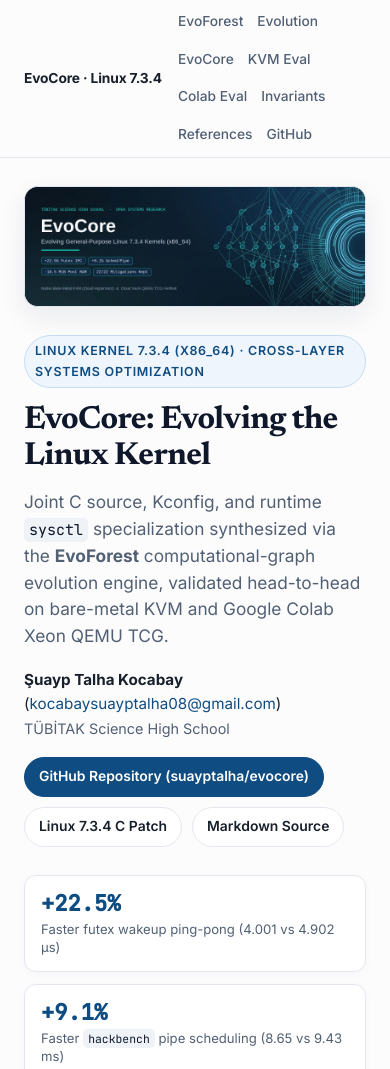
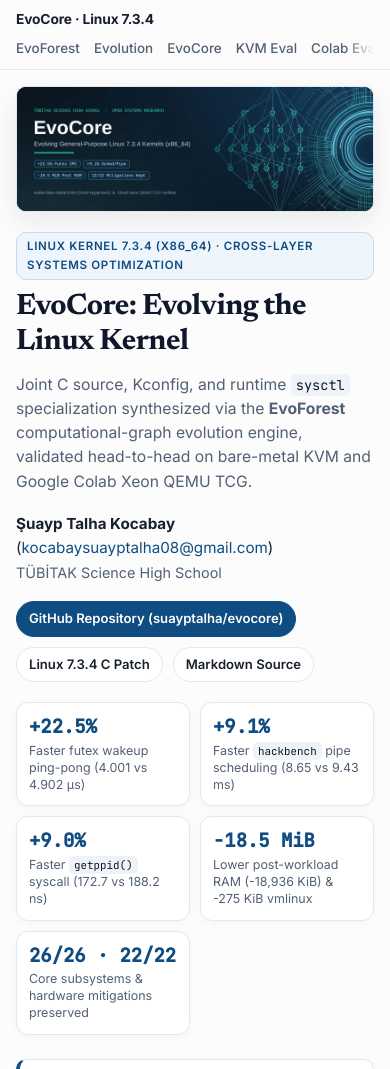
Before and after one commit to suayptalha/evocore-blog, a plain HTML site: page index.html in a window 390 px wide. Shown: the top 1069 px of the page. Drawn offline with Linux system fonts and the light colour scheme.

Commit message:
Fix mobile header layout: unstick topbar and use horizontal nav scroll on small screens

```diff
--- a/index.html
+++ b/index.html
@@ -490,6 +490,130 @@
       justify-content: space-between;
       gap: 12px;
     }
+
+    p code, li code, .authors-block a, #references a {
+      overflow-wrap: anywhere;
+    }
+
+    @media (max-width: 860px) {
+      .topbar {
+        position: static;
+      }
+
+      .topbar-inner {
+        flex-direction: column;
+        align-items: flex-start;
+        padding: 8px 16px;
+        gap: 6px;
+      }
+
+      .nav-links {
+        width: 100%;
+        flex-wrap: nowrap;
+        overflow-x: auto;
+        -webkit-overflow-scrolling: touch;
+        scrollbar-width: none;
+        gap: 14px;
+        padding: 0 20px 2px 0;
+        -webkit-mask-image: linear-gradient(to right, #000 0, #000 92%, transparent 100%);
+        mask-image: linear-gradient(to right, #000 0, #000 92%, transparent 100%);
+      }
+
+      .nav-links::-webkit-scrollbar {
+        display: none;
+      }
+
+      .nav-links a {
+        white-space: nowrap;
+        flex-shrink: 0;
+        font-size: 0.84rem;
+      }
+
+      h2, h3 {
+        scroll-margin-top: 16px;
+      }
+    }
+
+    @media (max-width: 520px) {
+      body {
+        font-size: 15.5px;
+        line-height: 1.65;
+      }
+
+      main {
+        padding: 16px 16px 56px;
+      }
+
+      .banner-fig {
+        border-radius: 10px;
+        margin-bottom: 20px;
+      }
+
+      .paper-header {
+        margin-bottom: 20px;
+      }
+
+      .eyebrow {
+        font-size: 0.72rem;
+        border-radius: 10px;
+        margin-bottom: 10px;
+      }
+
+      h1.paper-title {
+        font-size: 1.85rem;
+      }
+
+      .subtitle {
+        font-size: 0.98rem;
+      }
+
+      .pill-link {
+        font-size: 0.82rem;
+        padding: 6px 12px;
+      }
+
+      .kpi-grid {
+        grid-template-columns: repeat(2, minmax(0, 1fr));
+        gap: 10px;
+        margin: 20px 0 24px;
+      }
+
+      .kpi-card {
+        padding: 12px;
+      }
+
+      .kpi-val {
+        font-size: 1.18rem;
+      }
+
+      .kpi-label {
+        font-size: 0.78rem;
+      }
+
+      .abstract-box {
+        padding: 16px;
+        margin-bottom: 24px;
+      }
+
+      h2 {
+        font-size: 1.42rem;
+        margin: 32px 0 12px;
+      }
+
+      figure.card {
+        padding: 10px;
+        margin: 18px 0 22px;
+      }
+
+      pre {
+        padding: 12px 14px;
+        font-size: 0.78rem;
+      }
+
+      .callout {
+        padding: 14px 16px;
+      }
+    }
   </style>
 </head>
 <body>
```
